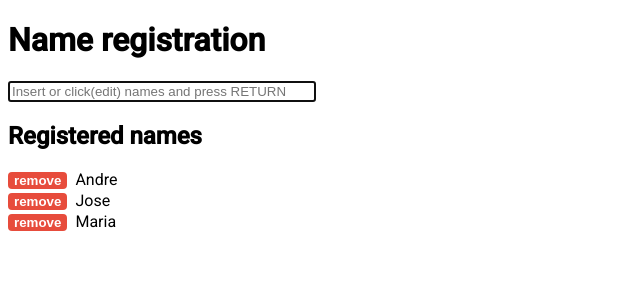
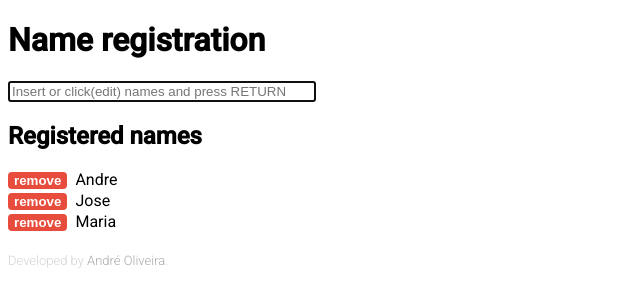
Before and after one commit to andrepbo/dynamic-name-registration-crud, a plain HTML site: page index.html in a window 1280 px wide. Shown: the full height of the page, 0-640 px from the left. Drawn offline with Linux system fonts and the light colour scheme.

Commit message:
refactor: include developed by

```diff
--- a/css/styles.css
+++ b/css/styles.css
@@ -25,3 +25,10 @@ form input {
   border: 0;
   border-radius: 4px;
 }
+
+.developed-by {
+  margin-top: 20px;
+  font-size: small;
+  font-weight: 300;
+  color: #D3D3D3;
+}
--- a/index.html
+++ b/index.html
@@ -20,6 +20,10 @@
   <h2>Registered names</h2>
   <div id="names"></div>
 
+  <div class="developed-by">
+    Developed by <span style="color:#A9A9A9">André Oliveira</span>.
+  </div>
+
   <script src="./js/script.js"></script>
 </body>
 
```
